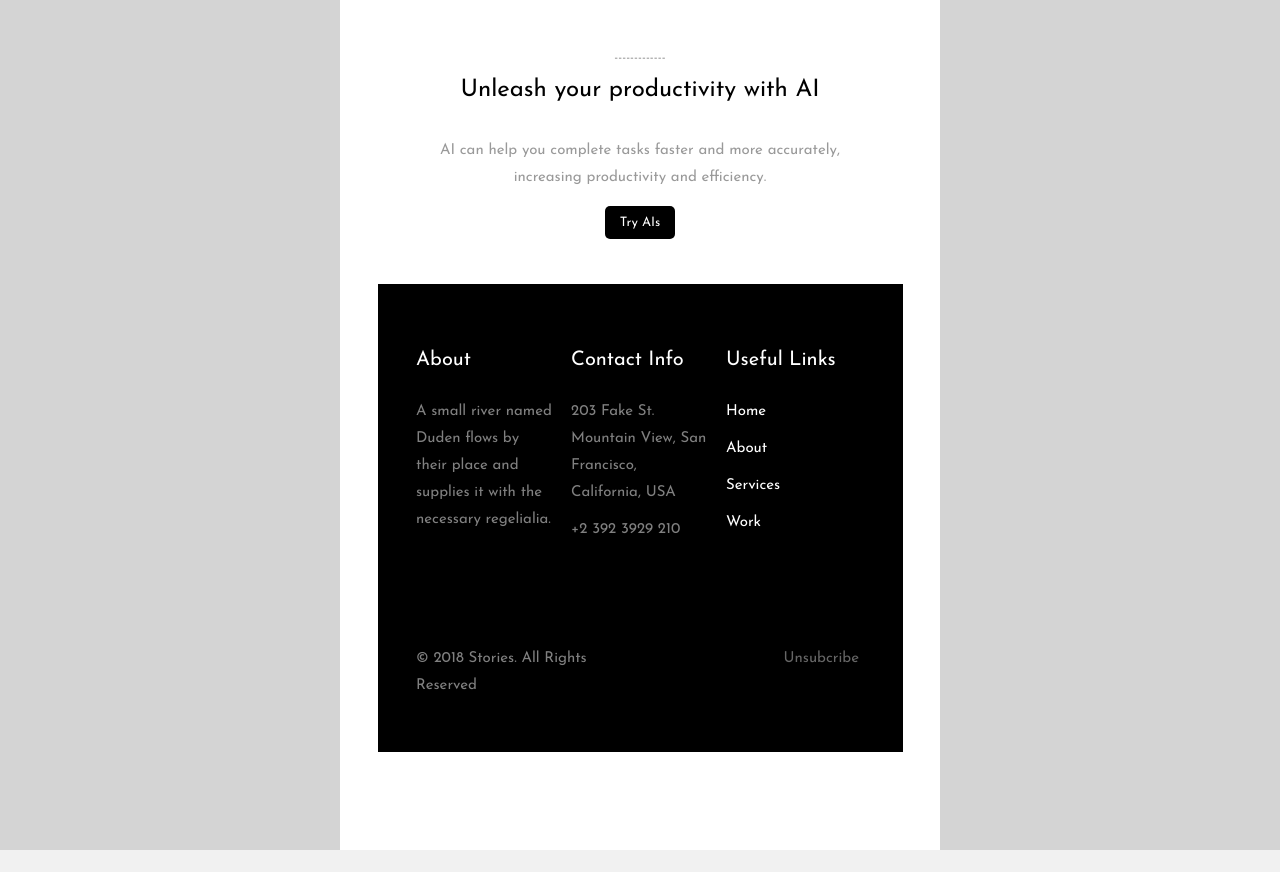
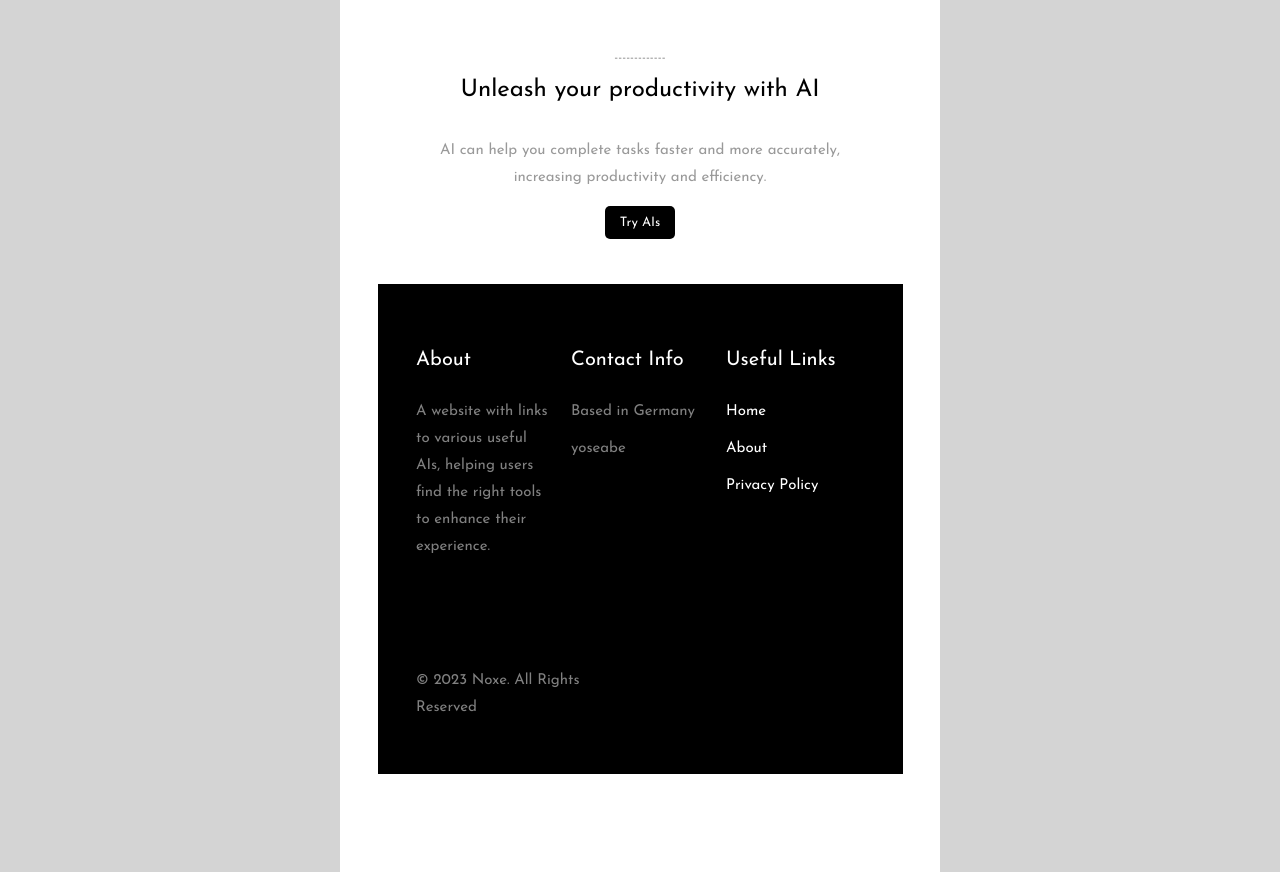
Before and after one commit to yoseabe/yoseabe.github.io, a plain HTML site: page businessPage/business.html in a window 1280 px wide. Shown: the part 1546-2418 px from the top of the page. Before the commit the page ends 2396 px from the top, so only its background shows below. Drawn offline with Linux system fonts and the light colour scheme; files whose address does not match are found by name.

Commit message:
Update business.html

```diff
--- a/businessPage/business.html
+++ b/businessPage/business.html
@@ -98,7 +98,7 @@
                     <tr>
                       <td style="text-align: left; padding-right: 10px;">
                         <h3 class="heading">About</h3>
-                        <p>A small river named Duden flows by their place and supplies it with the necessary regelialia.</p>
+                        <p>A website with links to various useful AIs, helping users find the right tools to enhance their experience.</p>
                       </td>
                     </tr>
                   </table>
@@ -109,8 +109,8 @@
                       <td style="text-align: left; padding-left: 5px; padding-right: 5px;">
                       <h3 class="heading">Contact Info</h3>
                         <ul>
-                          <li><span class="text">203 Fake St. Mountain View, San Francisco, California, USA</span></li>
-                          <li><span class="text">+2 392 3929 210</span></a></li>
+                          <li><span class="text">Based in Germany</span></li>
+                          <li><span class="text">yoseabe</span></a></li>
                         </ul>
                       </td>
                     </tr>
@@ -124,8 +124,8 @@
                       <ul>
                           <li><a href="#">Home</a></li>
                           <li><a href="#">About</a></li>
-                          <li><a href="#">Services</a></li>
-                          <li><a href="#">Work</a></li>
+			  <li><a href="../privacyPolicy/provacyPolicy.html">Privacy Policy</a></li>
+
                       </ul>
                       </td>
                     </tr>
@@ -143,7 +143,7 @@
                   <table role="presentation" cellspacing="0" cellpadding="0" border="0" width="100%">
                     <tr>
                       <td style="text-align: left; padding-right: 10px;">
-                      <p>&copy; 2018 Stories. All Rights Reserved</p>
+                      <p>&copy; 2023 Noxe. All Rights Reserved</p>
                       </td>
                     </tr>
                   </table>
@@ -152,7 +152,7 @@
                   <table role="presentation" cellspacing="0" cellpadding="0" border="0" width="100%">
                     <tr>
                       <td style="text-align: right; padding-left: 5px; padding-right: 5px;">
-                      <p><a href="#" style="color: rgba(255,255,255,.4);">Unsubcribe</a></p>
+                      <p><a href="#" style="color: rgba(255,255,255,.4);"></a></p>
                       </td>
                     </tr>
                   </table>
```
